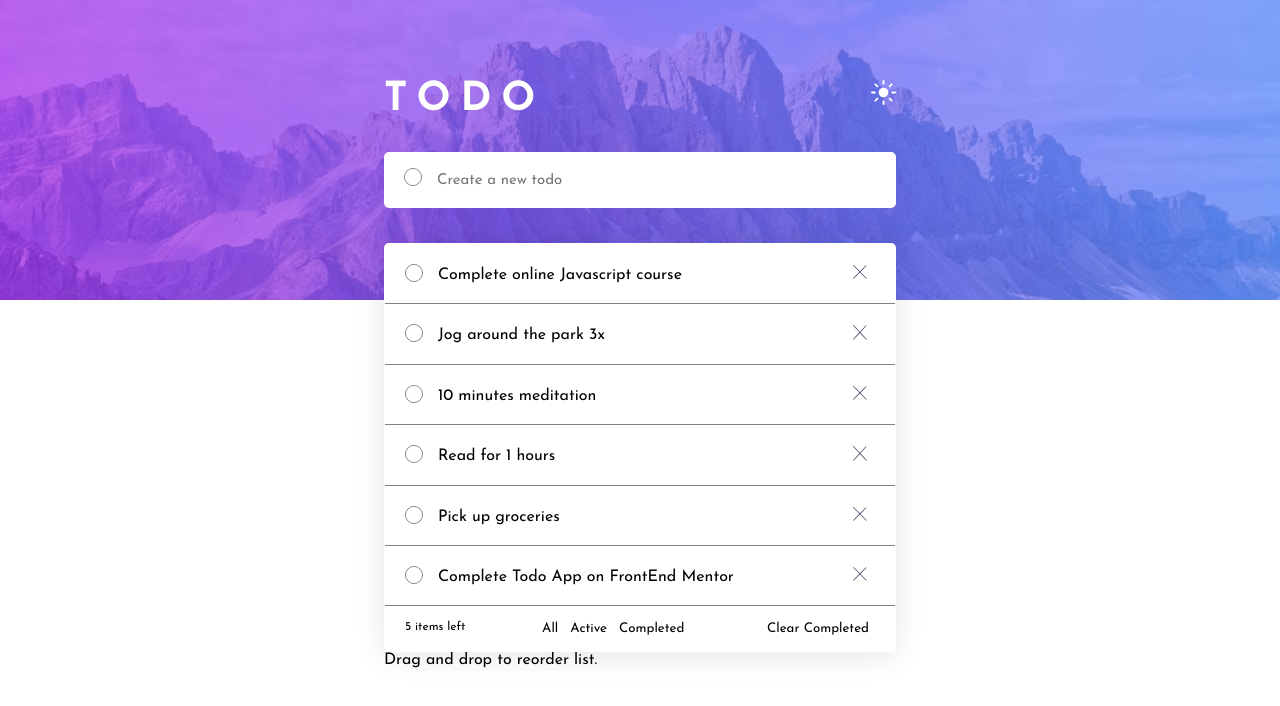
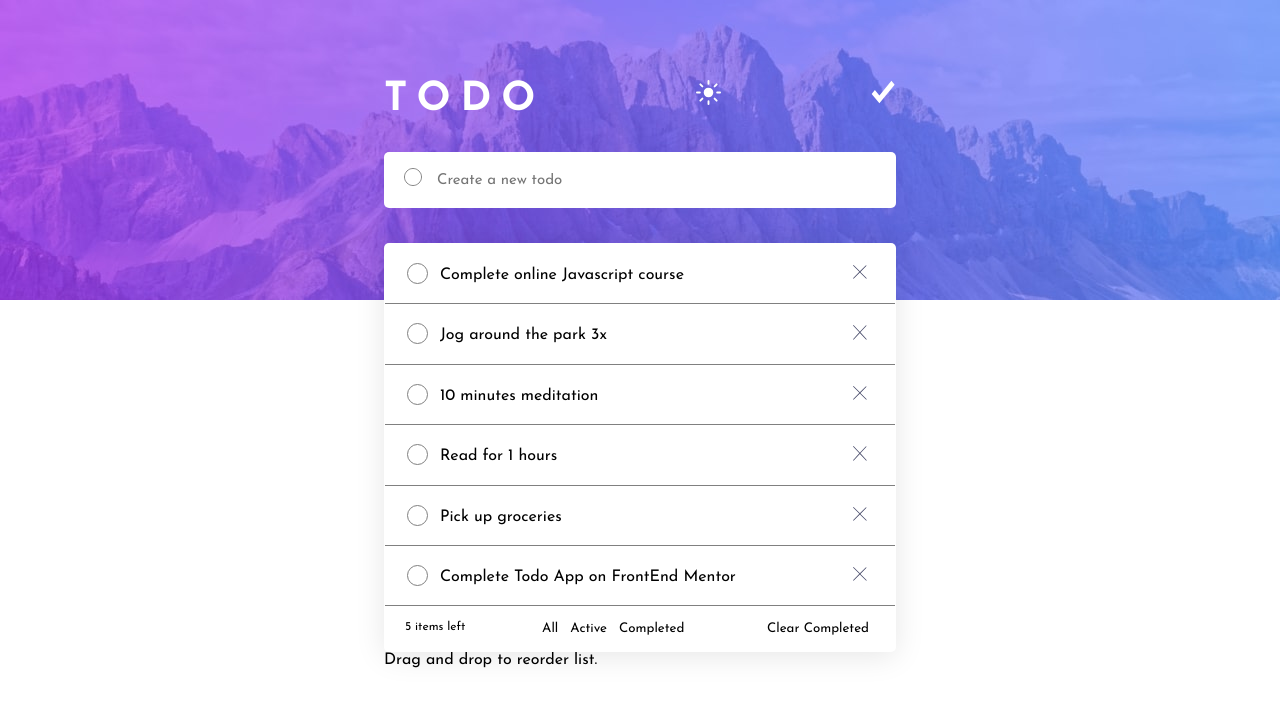
Before and after one commit to saki1994/react-todo-app, a React (Create React App) app: page / in a window 1280 px wide. Shown: the top 706 px of the page. Built offline with nearby package versions, Linux system fonts and the light colour scheme.

Commit message:
checkbox style

```diff
--- a/src/components/Content.jsx
+++ b/src/components/Content.jsx
@@ -18,12 +18,10 @@ const Content = () => {
   //Checks if the screen size is mobile or not.
   const [isMobileSize, setIsMobileSize] = useState(false);
 
-  function getScreen() {
-    console.log(window.screen.width, window.screen.height);
-    window.screen.width === 750 && console.log("size is 750");
-  }
-
-  getScreen();
+  //IIFE checks the screensize
+  (function getScreen() {
+    window.screen.width === 370 && setIsMobileSize(true);
+  }());
 
   //function to add a list.
   const addTodoList = (textInput) => {
@@ -41,6 +39,10 @@ const Content = () => {
       });
     });
   };
+
+  const isCheckboxClick = () => {
+    console.log('Click')
+  }
   return (
     <main>
       <AddList addTodoList={addTodoList} />
@@ -49,11 +51,13 @@ const Content = () => {
         <ul>
           {/* map through array and render each to do list */}
           {todoList.map((list, index) => (
-            <List key={index} id={index} text={list} onDelete={deleteList} />
+            <List key={index} id={index} text={list} onDelete={deleteList} onCheck={isCheckboxClick}/>
           ))}
         </ul>
         <div className="bottom-navbar">
           <Paragraph text={"5 items left"} />
+
+           {/* if screen size < 370 */}
           {!isMobileSize && (
             <div>
               <Button text={"All"} />
@@ -64,6 +68,8 @@ const Content = () => {
           <Button text={"Clear Completed"} />
         </div>
       </div>
+
+      {/* if screen size > 370 */}
       {isMobileSize && (
           <div className="filter-tab">
             <Button text={"All"} />
--- a/src/components/Header.jsx
+++ b/src/components/Header.jsx
@@ -5,6 +5,7 @@ const Header = () => {
         <header className="header">
             <h1>TODO</h1>
             <img  src="images/icon-sun.svg" alt="sun-icon"/>
+            <img src="/images/icon-check.svg" alt="delete-icon"></img>
         </header>
     )
 }
--- a/src/components/List.jsx
+++ b/src/components/List.jsx
@@ -1,22 +1,27 @@
 import React from "react";
-import { FontAwesomeIcon } from '@fortawesome/react-fontawesome';
-import { faCircle } from '@fortawesome/free-solid-svg-icons';
+import { FontAwesomeIcon } from "@fortawesome/react-fontawesome";
+import { faCircle, faCheckCircle } from "@fortawesome/free-solid-svg-icons";
 
+const List = ({ text, onDelete, id, onCheck }) => {
+  const check = () => {
+    console.log("click");
+  };
 
-const List = ({ text, onDelete, id }) => {
+  // <i class="fas fa-check-circle"></i>
+
   return (
+    <li>
+        <input type="checkbox"  />
 
-      <li>
-      <FontAwesomeIcon icon={ faCircle } color="white" style={{border: "1px solid grey", borderRadius: "50%"}}/>
-
-        <span className="todo-list">{text}</span>
-        {/* Event onClick calls onDelete and pass in the id */}
-      <button onClick={() => onDelete(id)} ><img src="/images/icon-cross.svg" alt="delete-icon"></img></button>
-
-      </li>
-
-
+      <span className="todo-list">{text}</span>
+      {/* Event onClick calls onDelete and pass in the id */}
+      <button onClick={() => onDelete(id)}>
+        <img src="/images/icon-cross.svg" alt="delete-icon"></img>
+      </button>
+    </li>
   );
 };
 
+
+
 export default List;
--- a/src/components/styles.css
+++ b/src/components/styles.css
@@ -1,3 +1,4 @@
+@charset "UTF-8";
 * {
   font-family: "Josefin Sans", sans-serif;
 }
@@ -42,7 +43,7 @@ body {
   margin: 0;
   letter-spacing: 10px;
   color: #fff;
-  font-size: 2em;
+  font-size: 2.5em;
 }
 
 .container header img {
@@ -78,7 +79,8 @@ body {
   outline: none;
 }
 
-.container main .todo-box {
+.container main .todo-box,
+.container main .filter-tab {
   border-radius: 5px;
   background: white;
   -webkit-box-shadow: 0 4px 30px rgba(0, 0, 0, 0.1);
@@ -103,6 +105,12 @@ body {
   border-bottom: 1px solid grey;
 }
 
+.container main ul li .checkbox-icon {
+  border: 1px solid grey;
+  border-radius: 50%;
+  cursor: pointer;
+}
+
 .container main ul li .todo-list {
   padding: 3px 0 0 15px;
 }
@@ -121,20 +129,12 @@ body {
   display: -webkit-box;
   display: -ms-flexbox;
   display: flex;
-  padding: 10px 20px;
+  padding: 15px 20px;
   font-size: 12px;
   gap: 15px;
-  -webkit-box-pack: center;
-      -ms-flex-pack: center;
-          justify-content: center;
-}
-
-.container main .bottom-navbar p:last-child {
-  margin-left: auto;
-}
-
-.container main .bottom-navbar p:first-child {
-  margin-right: auto;
+  -webkit-box-pack: justify;
+      -ms-flex-pack: justify;
+          justify-content: space-between;
 }
 
 .container main .bottom-navbar .navbar-btn {
@@ -145,6 +145,59 @@ body {
 
 .container main .bottom-navbar .navbar-btn:hover {
   color: #3a7bfd;
+}
+
+.container main .bottom-navbar > * {
+  margin: 0;
+}
+
+.container main .filter-tab {
+  padding: 20px;
+  display: -webkit-box;
+  display: -ms-flexbox;
+  display: flex;
+  -webkit-box-pack: center;
+      -ms-flex-pack: center;
+          justify-content: center;
+  gap: 20px;
+}
+
+.container main .filter-tab button {
+  border: none;
+  background: none;
+  cursor: pointer;
+  font-size: 18px;
+}
+
+.container main .filter-tab button:hover {
+  color: #3a7bfd;
+}
+
+input[type="checkbox"]::after {
+  top: -3px;
+  position: relative;
+  left: -2px;
+  padding: 0px 9px 6px 10px;
+  border: 1px solid grey;
+  content: "";
+  border-radius: 50%;
+  background: white;
+  cursor: pointer;
+}
+
+input[type="checkbox"]:checked::after {
+  top: -1px;
+  position: relative;
+  left: -2px;
+  color: white;
+  background: -webkit-gradient(linear, left top, right bottom, from(#57ddff), to(#c058f3));
+  background: linear-gradient(to bottom right, #57ddff, #c058f3);
+  content: "✔";
+  border-radius: 50%;
+  font-size: 10px;
+  padding: 5px 5px 4px 6px;
+  -webkit-box-sizing: border-box;
+          box-sizing: border-box;
 }
 
 @media only screen and (max-width: 992px) {
--- a/src/components/styles.scss
+++ b/src/components/styles.scss
@@ -80,6 +80,11 @@ body {
         padding: 20px;
         border-bottom: 1px solid grey;
 
+        .checkbox-icon {
+          border: 1px solid grey;
+          border-radius: 50%;
+          cursor: pointer;
+        }
         .todo-list {
           padding: 3px 0 0 15px;
         }
@@ -137,6 +142,31 @@ body {
     }
   }
 }
+input[type="checkbox"]::after {
+  top: -3px;
+  position: relative;
+  left: -2px;
+  padding: 0px 9px 6px 10px;
+  border: 1px solid grey;
+  content: "";
+  border-radius: 50%;
+  background: white;
+  cursor: pointer;
+}
+
+input[type="checkbox"]:checked::after {
+  top: -1px;
+  position: relative;
+  left: -2px;
+  color: white;
+  background: linear-gradient(to bottom right, #57ddff, #c058f3);
+  content: "✔";
+  border-radius: 50%;
+  font-size: 10px;
+  padding: 5px 5px 4px 6px;
+  box-sizing: border-box;
+}
+
 
 @media only screen and (max-width: 992px) {
   .container {
```
Also changed, not shown: 1 other file (tests, documents, lock files or other folders).
